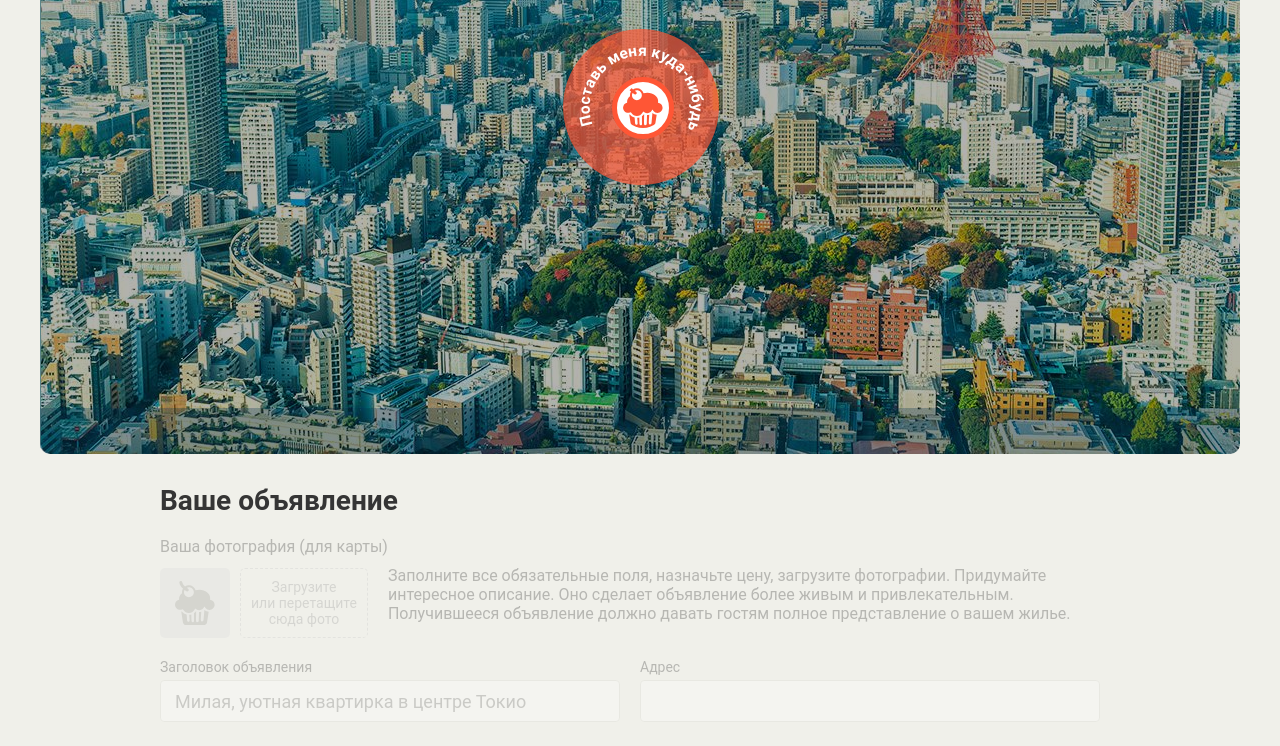
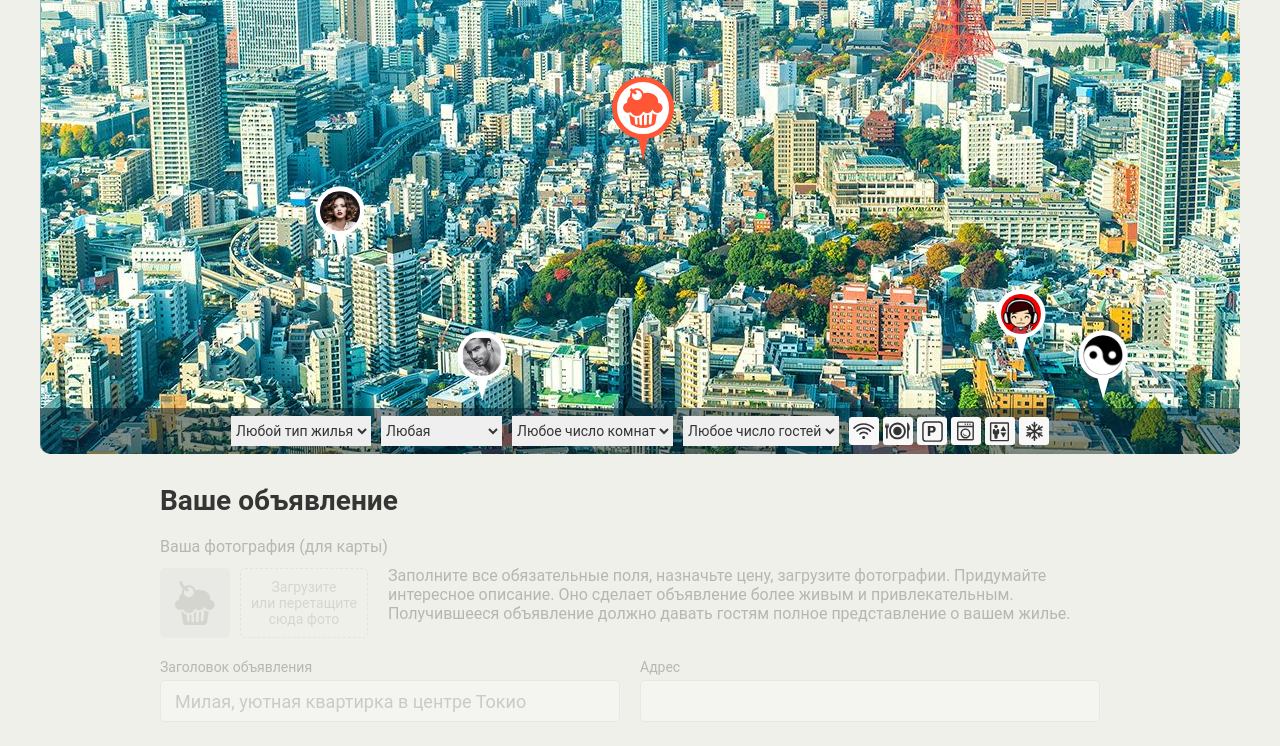
Before and after one commit to fouck36/810039-keksobooking-17, a website: page index.html in a window 1280 px wide. Shown: the part 296-1042 px from the top of the page. Drawn offline with Linux system fonts and the light colour scheme; files whose address does not match are found by name.

Commit message:
Забыл подключить скрипт

```diff
--- a/index.html
+++ b/index.html
@@ -247,6 +247,6 @@
       <button class="error__button" href="#">Попробовать снова</button>
     </div>
   </template>
-
+  <script src = js/main.js></script>
 </body>
 </html>
```
